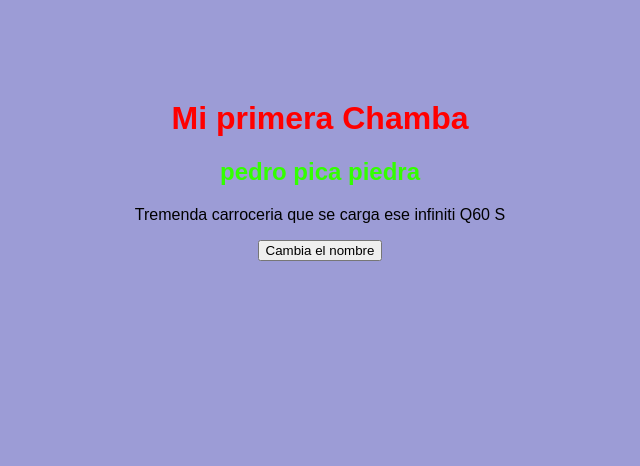
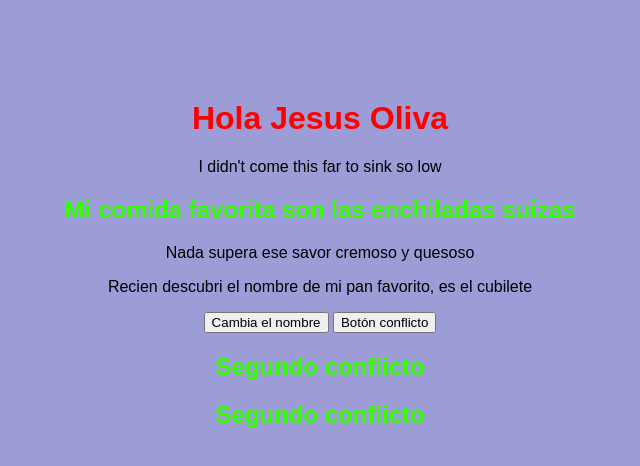
Before and after one commit to AdrianOlivaV/CH54-miPrimerRepo, a plain HTML site: page index.html in a window 1280 px wide. Shown: the whole page, without its empty margins (320-960 px from the left). Drawn offline with Linux system fonts and the light colour scheme.

Commit message:
Update index.html

```diff
--- a/index.html
+++ b/index.html
@@ -1,19 +1,27 @@
-<html>
+<!DOCTYPE html>
+<html lang="es">
+<head>
+    <meta charset="UTF-8">
+    <title>Ch54</title>
+    <link rel="stylesheet" href="style.css">
 
-<head>
-	<link rel="stylesheet" href="style.css">
-	<title>ch54</title>
 </head>
+<body>
+    <h1>Hola Jesus Oliva</h1>
 
-<body>
-	<h1>Mi primera Chamba</h1>
-
-	<h2> pedro pica piedra </h2>
-	<p>Tremenda carroceria que se carga ese infiniti Q60 S</p>
-	<button>Cambia el nombre</button>
+<p>I didn't come this far to sink so low</p>
+<h2>Mi comida favorita son las enchiladas suizas</h2>
+<p>Nada supera ese savor cremoso y quesoso</p>
+<p>Recien descubri el nombre de mi pan favorito, es el cubilete</p>
+<!-- Botones personalizados -->
+<button>Cambia el nombre</button>
+<button>Botón conflicto</button>
 
 
+<h2>Segundo conflicto</h2>
+
+
+<h2>Segundo conflicto</h2>
 
 </body>
-
 </html>
```
